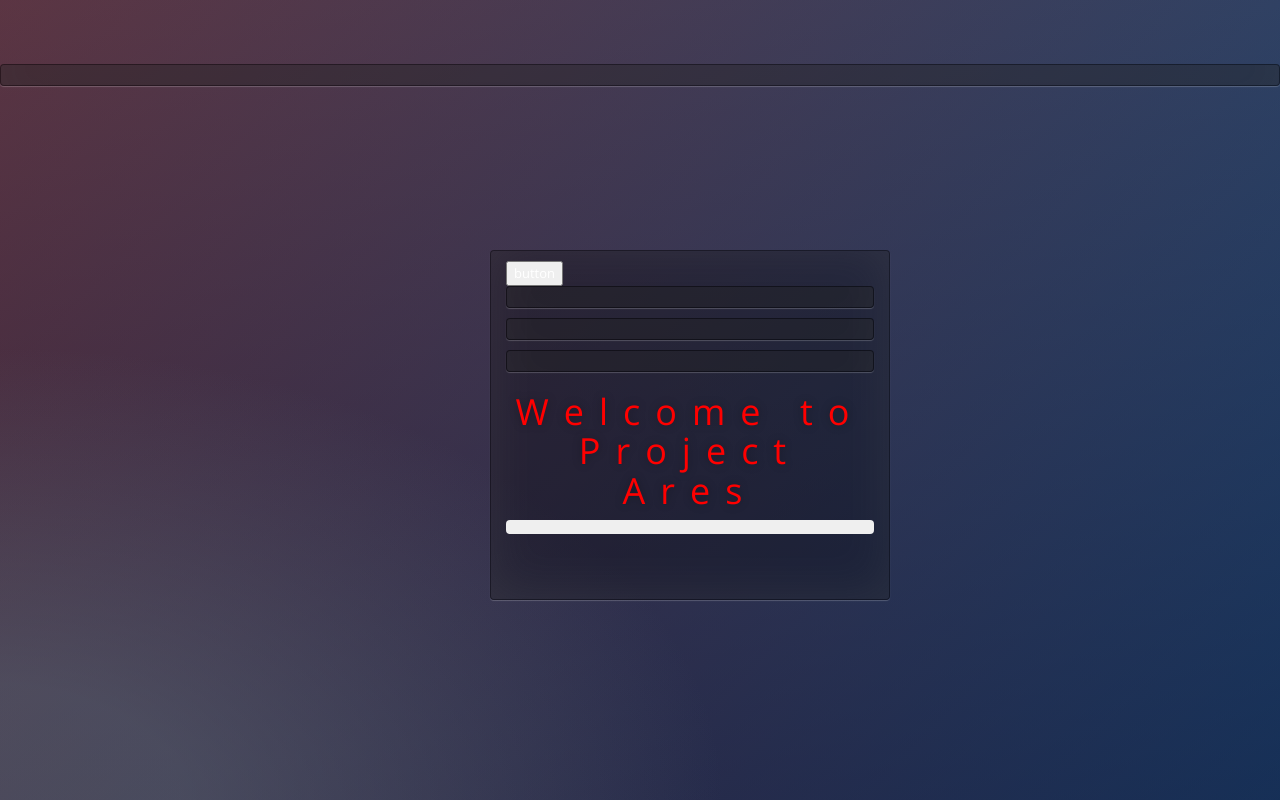
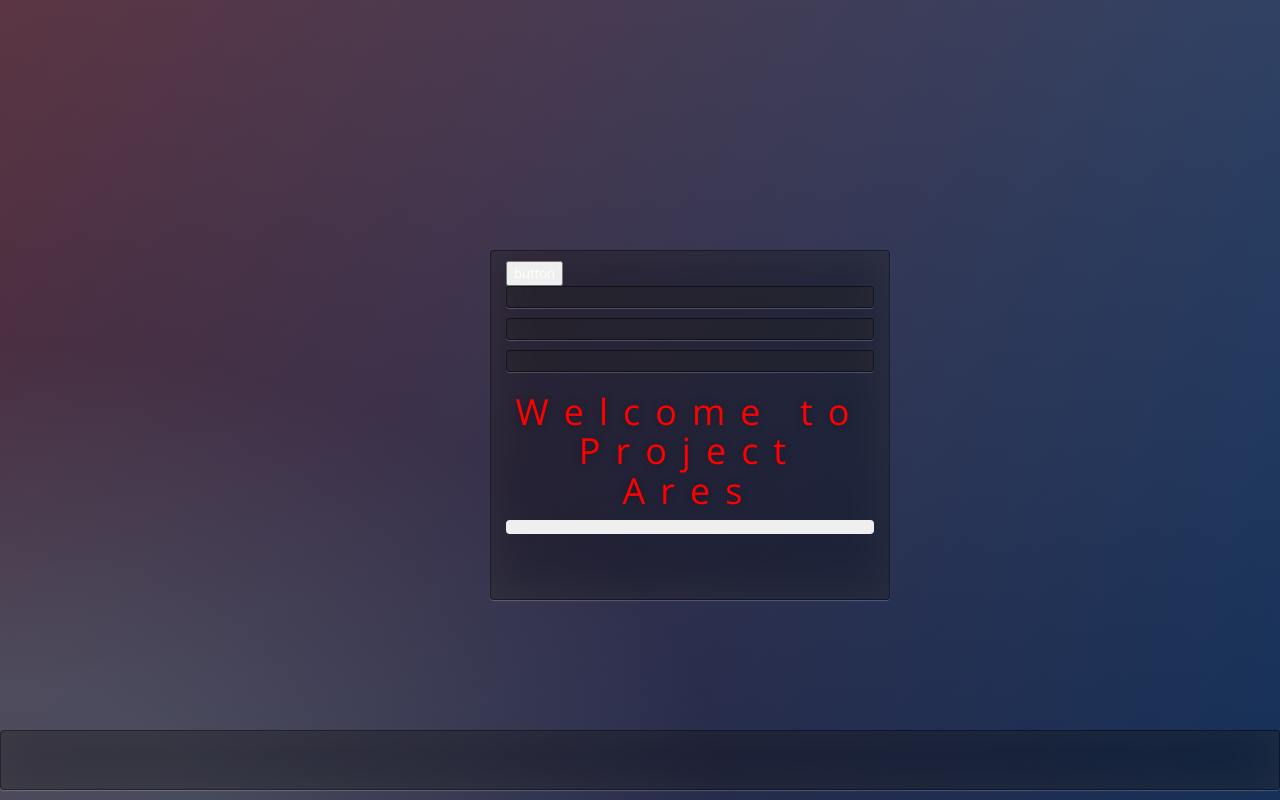
Before and after one commit to ahang/project_ares, a PHP site: page /tester/index-2.html in a window 1280 px wide. Run offline with PHP 8.4, Linux system fonts and the light colour scheme; some libraries are stand-ins or nearby versions.

Commit message:
footer styling

```diff
--- a/assets/css/style.css
+++ b/assets/css/style.css
@@ -51,6 +51,15 @@
 	text-align: center;
 }
 
+.footer {
+	position: absolute;
+	bottom: 0;
+	width: 100%;
+	height: 60px;
+	line-height: 60px;
+}
+
+
 div {
 	width: 100%;
 	margin-bottom: 10px;
@@ -74,4 +83,6 @@
 
 
 	/* this is to get a small fade/shadow in the background when you click on email or password */
-button:focus { box-shadow: inset 0 -5px 45px rgba(100,100,100,0.4), 0 1px 1px rgba(255,255,255,0.2); }
+* button:focus {
+	box-shadow: inset 0 -5px 45px rgba(100,100,100,0.4), 0 1px 1px rgba(255,255,255,0.2);
+	}
```
Also changed, not shown: index.html (+9 -2 lines).
